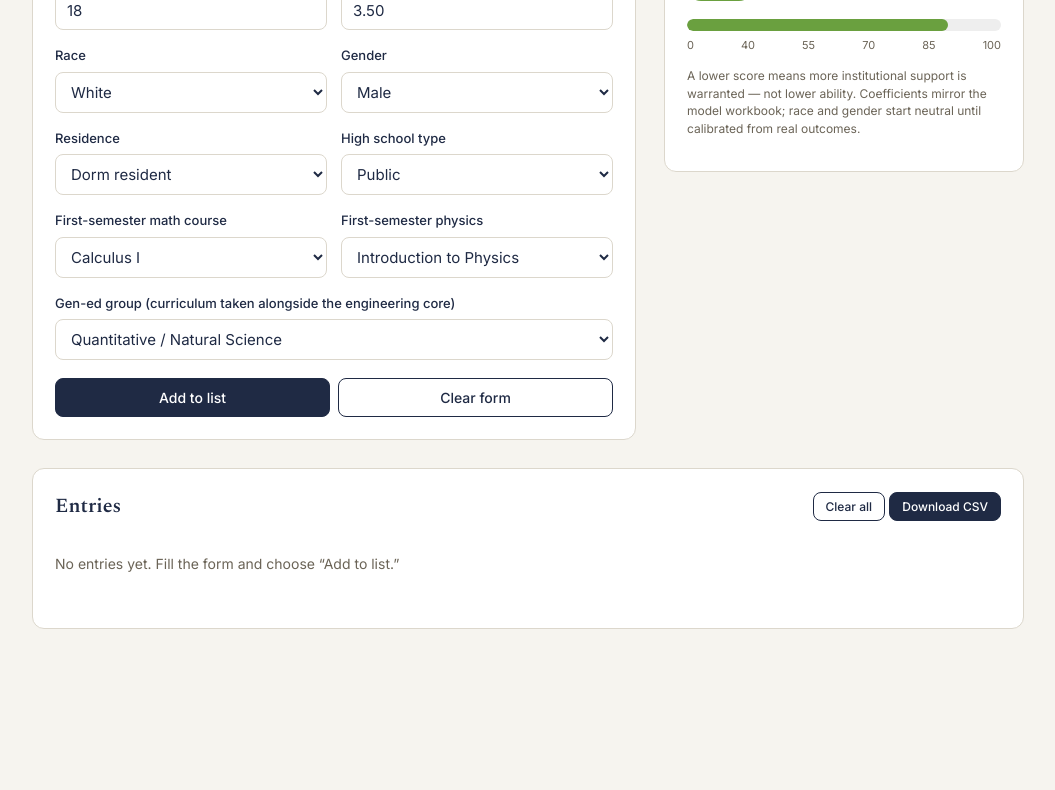
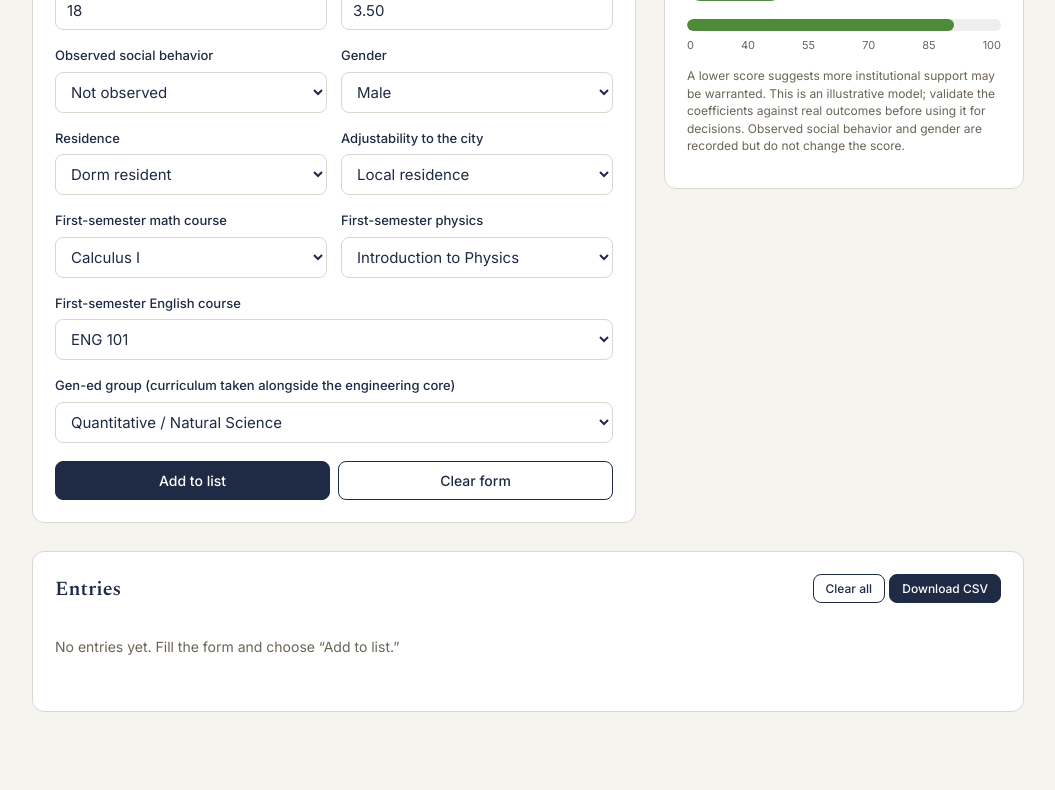
Before and after one commit to maryam-nasri/early-warning, a plain HTML site: page index.html in a window 1280 px wide. Shown: the part 350-1140 px from the top of the page, without its empty margins (112-1167 px from the left). Before the commit the page ends 1059 px from the top, so only its background shows below. Drawn offline with nearby package versions, Linux system fonts and the light colour scheme.

Commit message:
Update form fields and calculations for student data

```diff
--- a/index.html
+++ b/index.html
@@ -75,20 +75,20 @@
         </div>
       </div>
       <div class="row">
-        <div class="field"><label for="age">Age</label><input id="age" type="number" min="15" max="70" value="18"></div>
+        <div class="field"><label for="age">Age</label><input id="age" type="number" min="17" max="70" value="18"></div>
         <div class="field"><label for="gpa">Final high school GPA (0–4.0)</label><input id="gpa" type="number" min="0" max="4" step="0.01" value="3.50"></div>
       </div>
       <div class="row">
-        <div class="field"><label for="race">Race</label>
-          <select id="race"><option>White</option><option>Black or African American</option><option>Hispanic or Latino</option><option>Asian</option><option>American Indian or Alaska Native</option><option>Two or more races</option></select></div>
+        <div class="field"><label for="observation">Observed social behavior</label>
+          <select id="observation"><option>Not observed</option><option>Social</option><option>Shy</option></select></div>
         <div class="field"><label for="gender">Gender</label>
           <select id="gender"><option>Male</option><option>Female</option><option>Nonbinary or other</option></select></div>
       </div>
       <div class="row">
         <div class="field"><label for="res">Residence</label>
           <select id="res"><option>Dorm resident</option><option>Commuter</option></select></div>
-        <div class="field"><label for="hs">High school type</label>
-          <select id="hs"><option>Public</option><option>Private</option><option>Catholic</option><option>Boarding</option><option>Other</option></select></div>
+        <div class="field"><label for="location">Adjustability to the city</label>
+          <select id="location"><option>Local residence</option><option>Close distance</option><option>Distance above 100 miles</option><option>International</option></select></div>
       </div>
       <div class="row">
         <div class="field"><label for="math">First-semester math course</label>
@@ -96,6 +96,8 @@
         <div class="field"><label for="phys">First-semester physics</label>
           <select id="phys"><option>Introduction to Physics</option><option>Physics I (Mechanics)</option><option>Physics II (Electronics)</option><option>Not registered</option></select></div>
       </div>
+      <div class="field"><label for="eng">First-semester English course</label>
+        <select id="eng"><option>ESL / Developmental English</option><option selected>ENG 101</option><option>ENG 102</option></select></div>
       <div class="field"><label for="gened">Gen-ed group (curriculum taken alongside the engineering core)</label>
         <select id="gened">
           <option>Quantitative / Natural Science</option>
@@ -117,7 +119,7 @@
       <div id="pill" class="tier-pill" style="background:#eee;color:var(--muted)">Enter data</div>
       <div class="gauge"><div class="gauge-fill" id="gfill"></div></div>
       <div class="gauge-ticks"><span>0</span><span>40</span><span>55</span><span>70</span><span>85</span><span>100</span></div>
-      <p class="note">A lower score means more institutional support is warranted — not lower ability. Coefficients mirror the model workbook; race and gender start neutral until calibrated from real outcomes.</p>
+      <p class="note">A lower score suggests more institutional support may be warranted. This is an illustrative model; validate the coefficients against real outcomes before using it for decisions. Observed social behavior and gender are recorded but do not change the score.</p>
     </div>
   </div>
 
@@ -138,9 +140,9 @@ const COEF = {
   math:{"Algebra":5,"Pre-calculus":10,"Calculus I":18,"Calculus II":22,"Linear Algebra/Differential Equations":25},
   phys:{"Introduction to Physics":5,"Physics I (Mechanics)":10,"Physics II (Electronics)":12,"Not registered":0},
   res:{"Dorm resident":8,"Commuter":3},
-  hs:{"Boarding":6,"Private":5,"Catholic":5,"Public":4,"Other":3},
+  eng:{"ESL / Developmental English":2,"ENG 101":7,"ENG 102":10},
+  location:{"Local residence":6,"Close distance":5,"Distance above 100 miles":3,"International":1},
   gened:{"Quantitative / Natural Science":7,"Communication (Written & Oral)":6,"Critical Thinking & Info Literacy":5,"Social Sciences & DEI":4,"Humanities & Arts":3,"World Languages & Global/Historical":2},
-  race:4, gender:3
 };
 const BANDS=[
   {min:85,name:"Very strong",col:"#4f8a3a"},
@@ -149,44 +151,50 @@ const BANDS=[
   {min:40,name:"At-risk",col:"#cc5b2e"},
   {min:0, name:"High support need",col:"#b03636"}
 ];
-const COLS=["Student ID","Age","Race","Gender","Residence","High school type","HS GPA","Math course","Physics 1st sem","Gen-ed group","Persistence score","Tier"];
+const COLS=["Student ID","Age","Observed social behavior","Gender","Residence","Adjustability to the city","HS GPA","Math course","Physics 1st sem","English course","Gen-ed group","Persistence score","Tier"];
 let entries=[];
 const $=id=>document.getElementById(id);
 function ageBand(a){a=+a; if(a>=26)return 1; if(a>=23)return 2; if(a>=20)return 4; return 6;}
 function read(){
-  return {sid:$("sid").value.trim(),age:+$("age").value,race:$("race").value,gender:$("gender").value,
-    res:$("res").value,hs:$("hs").value,gpa:+$("gpa").value,math:$("math").value,phys:$("phys").value,gened:$("gened").value};
+  return {sid:$("sid").value.trim(),age:+$("age").value,observation:$("observation").value,gender:$("gender").value,
+    res:$("res").value,location:$("location").value,gpa:+$("gpa").value,math:$("math").value,phys:$("phys").value,eng:$("eng").value,gened:$("gened").value};
 }
 function compute(d){
   let s=(Math.min(Math.max(d.gpa,0),4)/4*32)+COEF.math[d.math]+COEF.phys[d.phys]
-    +COEF.res[d.res]+COEF.hs[d.hs]+ageBand(d.age)+COEF.gened[d.gened]+COEF.race+COEF.gender;
+    +COEF.eng[d.eng]+COEF.res[d.res]+COEF.location[d.location]+ageBand(d.age)+COEF.gened[d.gened];
   return Math.min(Math.round(s),100);
 }
 function tierFor(s){return BANDS.find(b=>s>=b.min);}
 function live(){
-  const d=read(); if(isNaN(d.gpa))return;
+  const d=read();
+  if(!Number.isFinite(d.gpa)||d.gpa<0||d.gpa>4||!Number.isFinite(d.age)||d.age<17||d.age>70){
+    $("snum").textContent="—"; $("gfill").style.width="0%";
+    $("pill").textContent="Enter valid GPA and age"; $("pill").style.background="#eee"; $("pill").style.color="var(--muted)";
+    return;
+  }
   const s=compute(d), t=tierFor(s);
   $("snum").textContent=s; $("gfill").style.width=s+"%"; $("gfill").style.background=t.col;
   const p=$("pill"); p.textContent=t.name; p.style.background=t.col; p.style.color="#fff";
 }
 function genId(){$("sid").value=String(Math.floor(10000+Math.random()*90000)); live();}
 function resetForm(){$("sid").value="";$("age").value=18;$("gpa").value="3.50";
-  ["race","gender","res","hs","math","phys","gened"].forEach(i=>$(i).selectedIndex=0);$("math").value="Calculus I";live();}
+  ["observation","gender","res","location","math","phys","eng","gened"].forEach(i=>$(i).selectedIndex=0);$("math").value="Calculus I";$("eng").value="ENG 101";live();}
 function addEntry(){
   const d=read();
   if(!/^\d{5}$/.test(d.sid)){alert("Enter a 5-digit Student ID (or use Generate).");return;}
   if(d.gpa<0||d.gpa>4||isNaN(d.gpa)){alert("GPA must be between 0 and 4.0.");return;}
+  if(d.age<17||d.age>70||!Number.isFinite(d.age)){alert("Age must be between 17 and 70.");return;}
   const s=compute(d), t=tierFor(s);
-  entries.push([d.sid,d.age,d.race,d.gender,d.res,d.hs,d.gpa.toFixed(2),d.math,d.phys,d.gened,s,t.name]);
+  entries.push([d.sid,d.age,d.observation,d.gender,d.res,d.location,d.gpa.toFixed(2),d.math,d.phys,d.eng,d.gened,s,t.name]);
   render(); genId();
 }
 function render(){
   $("count").textContent=entries.length?`· ${entries.length} student${entries.length>1?"s":""}`:"";
   if(!entries.length){$("tableWrap").innerHTML='<p class="empty">No entries yet. Fill the form and choose “Add to list.”</p>';return;}
-  let h='<table><thead><tr>'+["ID","Age","GPA","Math","Physics","Gen-ed","Score","Tier"].map(c=>`<th>${c}</th>`).join("")+'</tr></thead><tbody>';
-  entries.forEach(r=>{const c=tierFor(r[10]).col;
-    h+=`<tr><td>${r[0]}</td><td>${r[1]}</td><td>${r[6]}</td><td>${r[7]}</td><td>${r[8]}</td><td>${r[9]}</td>`
-      +`<td><strong>${r[10]}</strong></td><td><span class="dot" style="background:${c}"></span>${r[11]}</td></tr>`;});
+  let h='<table><thead><tr>'+["ID","Age","GPA","Math","Physics","English","Gen-ed","Score","Tier"].map(c=>`<th>${c}</th>`).join("")+'</tr></thead><tbody>';
+  entries.forEach(r=>{const c=tierFor(r[11]).col;
+    h+=`<tr><td>${r[0]}</td><td>${r[1]}</td><td>${r[6]}</td><td>${r[7]}</td><td>${r[8]}</td><td>${r[9]}</td><td>${r[10]}</td>`
+      +`<td><strong>${r[11]}</strong></td><td><span class="dot" style="background:${c}"></span>${r[12]}</td></tr>`;});
   h+='</tbody></table>'; $("tableWrap").innerHTML=h;
 }
 function clearAll(){if(entries.length&&confirm("Remove all entries? Export first if you need them.")){entries=[];render();}}
@@ -198,7 +206,7 @@ function downloadCSV(){
   const a=document.createElement("a"); a.href=url; a.download="student_intake_"+new Date().toISOString().slice(0,10)+".csv";
   document.body.appendChild(a); a.click(); a.remove(); URL.revokeObjectURL(url);
 }
-["sid","age","gpa","race","gender","res","hs","math","phys","gened"].forEach(i=>{
+["sid","age","gpa","observation","gender","res","location","math","phys","eng","gened"].forEach(i=>{
   $(i).addEventListener("input",live); $(i).addEventListener("change",live);});
 live();
 </script>
```
